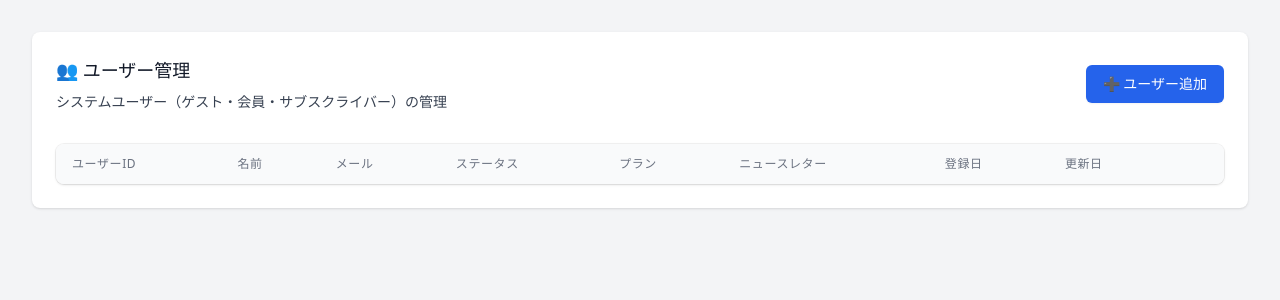
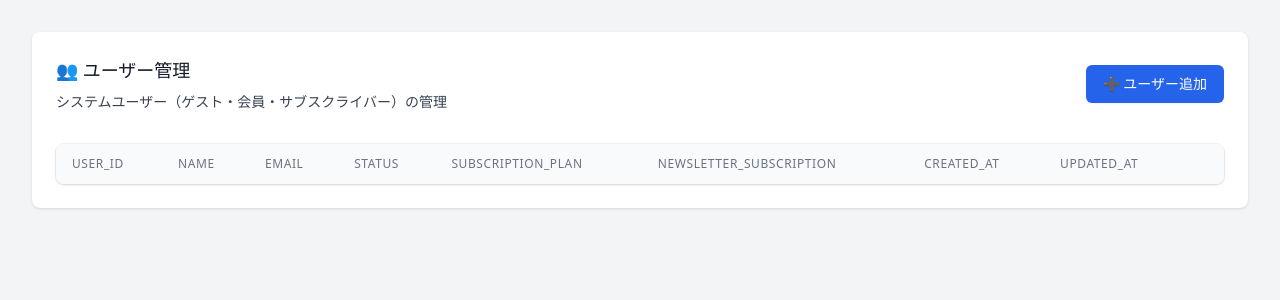
Before and after one commit to matsumotokaya/watchme_admin, a FastAPI app: page / in a window 1280 px wide. Shown: the part 159-459 px from the top of the page. Run offline with FastAPI, Linux system fonts and the light colour scheme; lists and menus that the app fills with data are empty; some libraries are stand-ins or nearby versions.

Commit message:
データベースフィールド名とUI表示の統一化
- usersテーブル: 全8フィールドを正確なDBフィールド名で表示
- devicesテーブル: 全9フィールドを正確なDBフィールド名で表示
- viewer_linksテーブル: 全7フィールドを正確なDBフィールド名で表示
- タブ順序最適化: ユーザー管理 → デバイス管理の順番に変更
- JavaScript関数の拡張: 全フィールド対応とヘルパー関数追加

開発効率向上: UIとDBフィールド名の完全一致により開発時の混乱を解消

🤖 Generated with [Claude Code](https://claude.ai/code)

Co-Authored-By: Claude <noreply@anthropic.com>

```diff
--- a/static/admin.js
+++ b/static/admin.js
@@ -209,7 +209,7 @@ function renderDevicesTable() {
     tbody.innerHTML = '';
 
     if (currentDevices.length === 0) {
-        tbody.innerHTML = '<tr><td colspan="7" class="px-6 py-4 text-center text-gray-500">デバイスがありません</td></tr>';
+        tbody.innerHTML = '<tr><td colspan="10" class="px-4 py-4 text-center text-gray-500">デバイスがありません</td></tr>';
         return;
     }
 
@@ -231,20 +231,24 @@ function renderDevicesTable() {
 
         const row = document.createElement('tr');
         row.innerHTML = `
-            <td class="px-6 py-4 whitespace-nowrap text-sm font-mono text-gray-900">${device.device_id.substring(0, 8)}...</td>
-            <td class="px-6 py-4 whitespace-nowrap text-sm text-gray-500">🎤 ${device.device_type}</td>
-            <td class="px-6 py-4 whitespace-nowrap text-sm">
+            <td class="px-4 py-4 whitespace-nowrap text-sm font-mono text-gray-900" title="${device.device_id}">${device.device_id.substring(0, 8)}...</td>
+            <td class="px-4 py-4 whitespace-nowrap text-sm text-gray-500">${device.device_type || '-'}</td>
+            <td class="px-4 py-4 whitespace-nowrap text-sm font-mono text-gray-500" title="${device.owner_user_id || ''}">${device.owner_user_id ? device.owner_user_id.substring(0, 8) + '...' : '<span class="text-gray-400">未設定</span>'}</td>
+            <td class="px-4 py-4 whitespace-nowrap text-sm text-gray-500">${device.platform_type || '<span class="text-gray-400">-</span>'}</td>
+            <td class="px-4 py-4 whitespace-nowrap text-sm text-gray-500">${device.platform_identifier || '<span class="text-gray-400">-</span>'}</td>
+            <td class="px-4 py-4 whitespace-nowrap text-sm">
                 <span class="px-2 py-1 text-xs rounded-full ${statusColors[status] || statusColors.active}">
-                    ${statusEmojis[status] || statusEmojis.active} ${status.toUpperCase()}
+                    ${statusEmojis[status] || statusEmojis.active} ${status}
                 </span>
             </td>
-            <td class="px-6 py-4 whitespace-nowrap text-sm text-gray-500">${device.total_audio_count || 0} 件</td>
-            <td class="px-6 py-4 whitespace-nowrap text-sm text-gray-500">${device.last_sync ? formatDate(device.last_sync) : '未同期'}</td>
-            <td class="px-6 py-4 whitespace-nowrap text-sm text-gray-500">${formatDate(device.registered_at)}</td>
-            <td class="px-6 py-4 whitespace-nowrap text-right text-sm font-medium">
-                <button onclick="generateDeviceQR('${device.device_id}')" class="text-blue-600 hover:text-blue-900 mr-2">QR生成</button>
-                <button onclick="syncDevice('${device.device_id}')" class="text-green-600 hover:text-green-900 mr-2">同期</button>
-                <button onclick="deleteDevice('${device.device_id}')" class="text-red-600 hover:text-red-900">削除</button>
+            <td class="px-4 py-4 whitespace-nowrap text-sm text-gray-500">${device.total_audio_count || 0}</td>
+            <td class="px-4 py-4 whitespace-nowrap text-sm text-gray-500">${device.last_sync ? formatDate(device.last_sync) : '<span class="text-gray-400">未同期</span>'}</td>
+            <td class="px-4 py-4 whitespace-nowrap text-sm text-gray-500">${formatDate(device.registered_at)}</td>
+            <td class="px-4 py-4 whitespace-nowrap text-right text-sm font-medium">
+                <button onclick="viewDeviceDetails('${device.device_id}')" class="text-blue-600 hover:text-blue-900 mr-2" title="詳細表示">👁️</button>
+                <button onclick="generateDeviceQR('${device.device_id}')" class="text-purple-600 hover:text-purple-900 mr-2" title="QR生成">📱</button>
+                <button onclick="syncDevice('${device.device_id}')" class="text-green-600 hover:text-green-900 mr-2" title="同期">🔄</button>
+                <button onclick="deleteDevice('${device.device_id}')" class="text-red-600 hover:text-red-900" title="削除">🗑️</button>
             </td>
         `;
         tbody.appendChild(row);
@@ -256,7 +260,7 @@ function renderViewerLinksTable() {
     tbody.innerHTML = '';
 
     if (currentViewerLinks.length === 0) {
-        tbody.innerHTML = '<tr><td colspan="7" class="px-6 py-4 text-center text-gray-500">ViewerLinkがありません</td></tr>';
+        tbody.innerHTML = '<tr><td colspan="8" class="px-4 py-4 text-center text-gray-500">ViewerLinkがありません</td></tr>';
         return;
     }
 
@@ -269,17 +273,19 @@ function renderViewerLinksTable() {
 
         const row = document.createElement('tr');
         row.innerHTML = `
-            <td class="px-6 py-4 whitespace-nowrap text-sm font-mono text-gray-900">${link.viewer_link_id.substring(0, 8)}...</td>
-            <td class="px-6 py-4 whitespace-nowrap text-sm text-gray-500">${link.user_name}<br><small class="text-gray-400">${link.user_email}</small></td>
-            <td class="px-6 py-4 whitespace-nowrap text-sm text-gray-500">${link.device_type}<br><small class="text-gray-400">${link.device_id.substring(0, 8)}...</small></td>
-            <td class="px-6 py-4 whitespace-nowrap text-sm text-gray-500 ${!link.start_time ? 'text-red-500 font-medium' : ''}">${link.start_time ? formatDate(link.start_time) : '⚠️ 未設定'}</td>
-            <td class="px-6 py-4 whitespace-nowrap text-sm text-gray-500 ${!link.end_time ? 'text-red-500 font-medium' : ''}">${link.end_time ? formatDate(link.end_time) : '⚠️ 未設定'}</td>
-            <td class="px-6 py-4 whitespace-nowrap text-sm">
-                <span class="px-2 py-1 text-xs rounded-full ${isActive ? 'bg-green-100 text-green-800' : 'bg-gray-100 text-gray-800'}">${isActive ? '🟢 アクティブ' : '⚪ 非アクティブ'}</span>
+            <td class="px-4 py-4 whitespace-nowrap text-sm font-mono text-gray-900" title="${link.viewer_link_id}">${link.viewer_link_id.substring(0, 8)}...</td>
+            <td class="px-4 py-4 whitespace-nowrap text-sm font-mono text-gray-500" title="${link.user_id || ''}">${link.user_id ? link.user_id.substring(0, 8) + '...' : '<span class="text-gray-400">未設定</span>'}</td>
+            <td class="px-4 py-4 whitespace-nowrap text-sm font-mono text-gray-500" title="${link.device_id || ''}">${link.device_id ? link.device_id.substring(0, 8) + '...' : '<span class="text-gray-400">未設定</span>'}</td>
+            <td class="px-4 py-4 whitespace-nowrap text-sm font-mono text-gray-500" title="${link.owner_user_id || ''}">${link.owner_user_id ? link.owner_user_id.substring(0, 8) + '...' : '<span class="text-gray-400">未設定</span>'}</td>
+            <td class="px-4 py-4 whitespace-nowrap text-sm text-gray-500 ${!link.start_time ? 'text-red-500 font-medium' : ''}">${link.start_time ? formatDate(link.start_time) : '<span class="text-red-500">⚠️ 未設定</span>'}</td>
+            <td class="px-4 py-4 whitespace-nowrap text-sm text-gray-500 ${!link.end_time ? 'text-red-500 font-medium' : ''}">${link.end_time ? formatDate(link.end_time) : '<span class="text-red-500">⚠️ 未設定</span>'}</td>
+            <td class="px-4 py-4 whitespace-nowrap text-sm">
+                <span class="px-2 py-1 text-xs rounded-full ${isActive ? 'bg-green-100 text-green-800' : 'bg-gray-100 text-gray-800'}">${isActive ? '🟢 true' : '⚪ false'}</span>
             </td>
-            <td class="px-6 py-4 whitespace-nowrap text-right text-sm font-medium">
-                <button onclick="generateLinkQR('${link.device_id}')" class="text-blue-600 hover:text-blue-900 mr-2">QR生成</button>
-                <button onclick="deleteViewerLink('${link.viewer_link_id}')" class="text-red-600 hover:text-red-900">削除</button>
+            <td class="px-4 py-4 whitespace-nowrap text-right text-sm font-medium">
+                <button onclick="viewViewerLinkDetails('${link.viewer_link_id}')" class="text-blue-600 hover:text-blue-900 mr-2" title="詳細表示">👁️</button>
+                <button onclick="generateLinkQR('${link.device_id}')" class="text-purple-600 hover:text-purple-900 mr-2" title="QR生成">📱</button>
+                <button onclick="deleteViewerLink('${link.viewer_link_id}')" class="text-red-600 hover:text-red-900" title="削除">🗑️</button>
             </td>
         `;
         tbody.appendChild(row);
--- a/templates/index.html
+++ b/templates/index.html
@@ -80,14 +80,14 @@
                                         <table id="users-table" class="min-w-full divide-y divide-gray-300">
                                             <thead class="bg-gray-50">
                                                 <tr>
-                                                    <th class="px-4 py-3 text-left text-xs font-medium text-gray-500 uppercase tracking-wider">ユーザーID</th>
-                                                    <th class="px-4 py-3 text-left text-xs font-medium text-gray-500 uppercase tracking-wider">名前</th>
-                                                    <th class="px-4 py-3 text-left text-xs font-medium text-gray-500 uppercase tracking-wider">メール</th>
-                                                    <th class="px-4 py-3 text-left text-xs font-medium text-gray-500 uppercase tracking-wider">ステータス</th>
-                                                    <th class="px-4 py-3 text-left text-xs font-medium text-gray-500 uppercase tracking-wider">プラン</th>
-                                                    <th class="px-4 py-3 text-left text-xs font-medium text-gray-500 uppercase tracking-wider">ニュースレター</th>
-                                                    <th class="px-4 py-3 text-left text-xs font-medium text-gray-500 uppercase tracking-wider">登録日</th>
-                                                    <th class="px-4 py-3 text-left text-xs font-medium text-gray-500 uppercase tracking-wider">更新日</th>
+                                                    <th class="px-4 py-3 text-left text-xs font-medium text-gray-500 uppercase tracking-wider">user_id</th>
+                                                    <th class="px-4 py-3 text-left text-xs font-medium text-gray-500 uppercase tracking-wider">name</th>
+                                                    <th class="px-4 py-3 text-left text-xs font-medium text-gray-500 uppercase tracking-wider">email</th>
+                                                    <th class="px-4 py-3 text-left text-xs font-medium text-gray-500 uppercase tracking-wider">status</th>
+                                                    <th class="px-4 py-3 text-left text-xs font-medium text-gray-500 uppercase tracking-wider">subscription_plan</th>
+                                                    <th class="px-4 py-3 text-left text-xs font-medium text-gray-500 uppercase tracking-wider">newsletter_subscription</th>
+                                                    <th class="px-4 py-3 text-left text-xs font-medium text-gray-500 uppercase tracking-wider">created_at</th>
+                                                    <th class="px-4 py-3 text-left text-xs font-medium text-gray-500 uppercase tracking-wider">updated_at</th>
                                                     <th class="relative px-4 py-3"><span class="sr-only">操作</span></th>
                                                 </tr>
                                             </thead>
@@ -173,13 +173,16 @@
                                 <table class="min-w-full divide-y divide-gray-300">
                                     <thead class="bg-gray-50">
                                         <tr>
-                                            <th class="px-6 py-3 text-left text-xs font-medium text-gray-500 uppercase tracking-wider">デバイスID</th>
-                                            <th class="px-6 py-3 text-left text-xs font-medium text-gray-500 uppercase tracking-wider">デバイス種別</th>
-                                            <th class="px-6 py-3 text-left text-xs font-medium text-gray-500 uppercase tracking-wider">オーナー</th>
-                                            <th class="px-6 py-3 text-left text-xs font-medium text-gray-500 uppercase tracking-wider">状態</th>
-                                            <th class="px-6 py-3 text-left text-xs font-medium text-gray-500 uppercase tracking-wider">音声数</th>
-                                            <th class="px-6 py-3 text-left text-xs font-medium text-gray-500 uppercase tracking-wider">最終同期</th>
-                                            <th class="px-6 py-3 text-left text-xs font-medium text-gray-500 uppercase tracking-wider">操作</th>
+                                            <th class="px-4 py-3 text-left text-xs font-medium text-gray-500 uppercase tracking-wider">device_id</th>
+                                            <th class="px-4 py-3 text-left text-xs font-medium text-gray-500 uppercase tracking-wider">device_type</th>
+                                            <th class="px-4 py-3 text-left text-xs font-medium text-gray-500 uppercase tracking-wider">owner_user_id</th>
+                                            <th class="px-4 py-3 text-left text-xs font-medium text-gray-500 uppercase tracking-wider">platform_type</th>
+                                            <th class="px-4 py-3 text-left text-xs font-medium text-gray-500 uppercase tracking-wider">platform_identifier</th>
+                                            <th class="px-4 py-3 text-left text-xs font-medium text-gray-500 uppercase tracking-wider">status</th>
+                                            <th class="px-4 py-3 text-left text-xs font-medium text-gray-500 uppercase tracking-wider">total_audio_count</th>
+                                            <th class="px-4 py-3 text-left text-xs font-medium text-gray-500 uppercase tracking-wider">last_sync</th>
+                                            <th class="px-4 py-3 text-left text-xs font-medium text-gray-500 uppercase tracking-wider">registered_at</th>
+                                            <th class="relative px-4 py-3"><span class="sr-only">操作</span></th>
                                         </tr>
                                     </thead>
                                     <tbody id="devices-table-body" class="bg-white divide-y divide-gray-200">
@@ -243,13 +246,14 @@
                                 <table class="min-w-full divide-y divide-gray-300">
                                     <thead class="bg-gray-50">
                                         <tr>
-                                            <th class="px-6 py-3 text-left text-xs font-medium text-gray-500 uppercase tracking-wider">リンクID</th>
-                                            <th class="px-6 py-3 text-left text-xs font-medium text-gray-500 uppercase tracking-wider">ユーザー</th>
-                                            <th class="px-6 py-3 text-left text-xs font-medium text-gray-500 uppercase tracking-wider">デバイス</th>
-                                            <th class="px-6 py-3 text-left text-xs font-medium text-gray-500 uppercase tracking-wider">開始時間 (必須)</th>
-                                            <th class="px-6 py-3 text-left text-xs font-medium text-gray-500 uppercase tracking-wider">終了時間 (必須)</th>
-                                            <th class="px-6 py-3 text-left text-xs font-medium text-gray-500 uppercase tracking-wider">アクティブ状態</th>
-                                            <th class="px-6 py-3 text-left text-xs font-medium text-gray-500 uppercase tracking-wider">操作</th>
+                                            <th class="px-4 py-3 text-left text-xs font-medium text-gray-500 uppercase tracking-wider">viewer_link_id</th>
+                                            <th class="px-4 py-3 text-left text-xs font-medium text-gray-500 uppercase tracking-wider">user_id</th>
+                                            <th class="px-4 py-3 text-left text-xs font-medium text-gray-500 uppercase tracking-wider">device_id</th>
+                                            <th class="px-4 py-3 text-left text-xs font-medium text-gray-500 uppercase tracking-wider">owner_user_id</th>
+                                            <th class="px-4 py-3 text-left text-xs font-medium text-gray-500 uppercase tracking-wider">start_time</th>
+                                            <th class="px-4 py-3 text-left text-xs font-medium text-gray-500 uppercase tracking-wider">end_time</th>
+                                            <th class="px-4 py-3 text-left text-xs font-medium text-gray-500 uppercase tracking-wider">is_active</th>
+                                            <th class="relative px-4 py-3"><span class="sr-only">操作</span></th>
                                         </tr>
                                     </thead>
                                     <tbody id="viewer-links-table-body" class="bg-white divide-y divide-gray-200">
```
Also changed, not shown: 1 other file.
